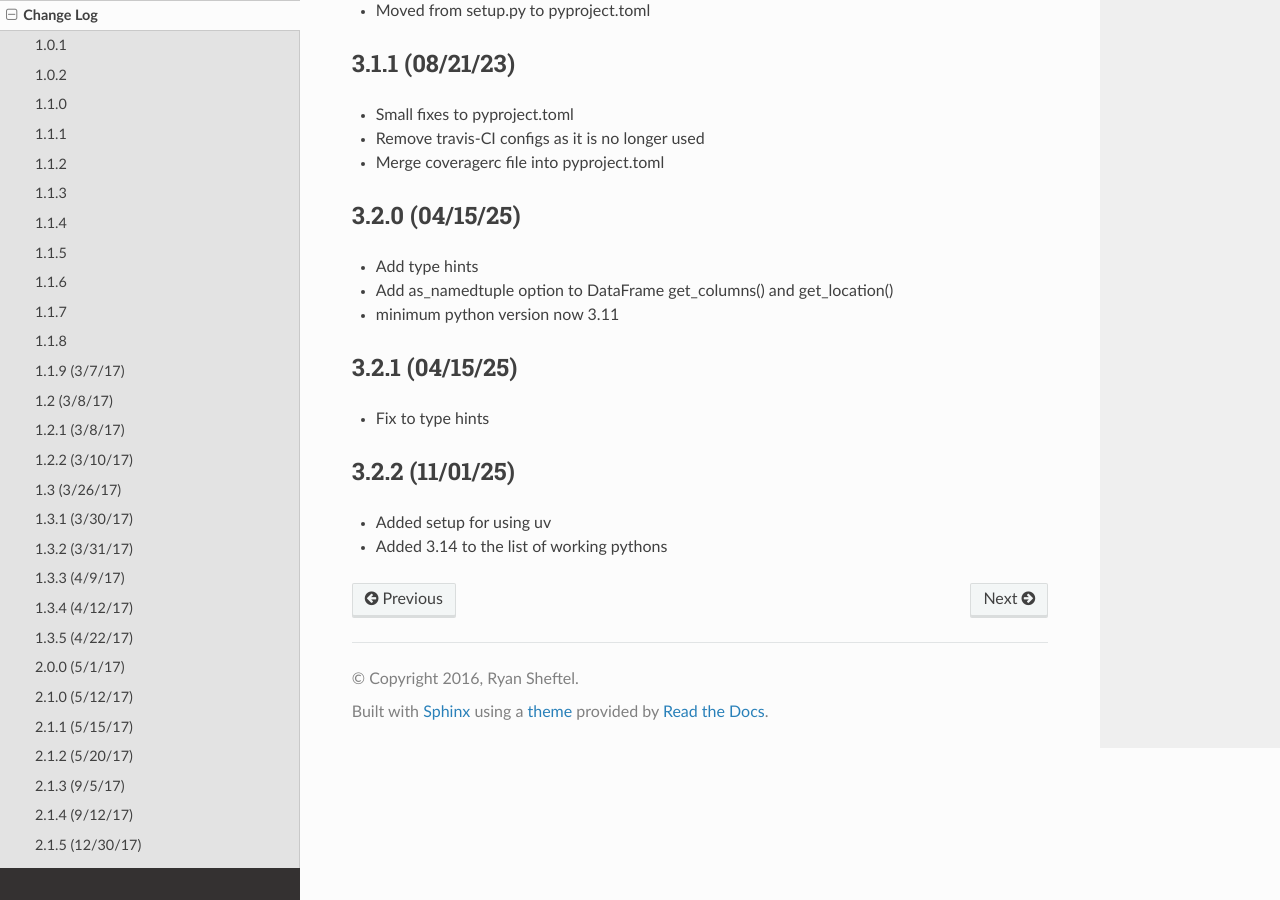
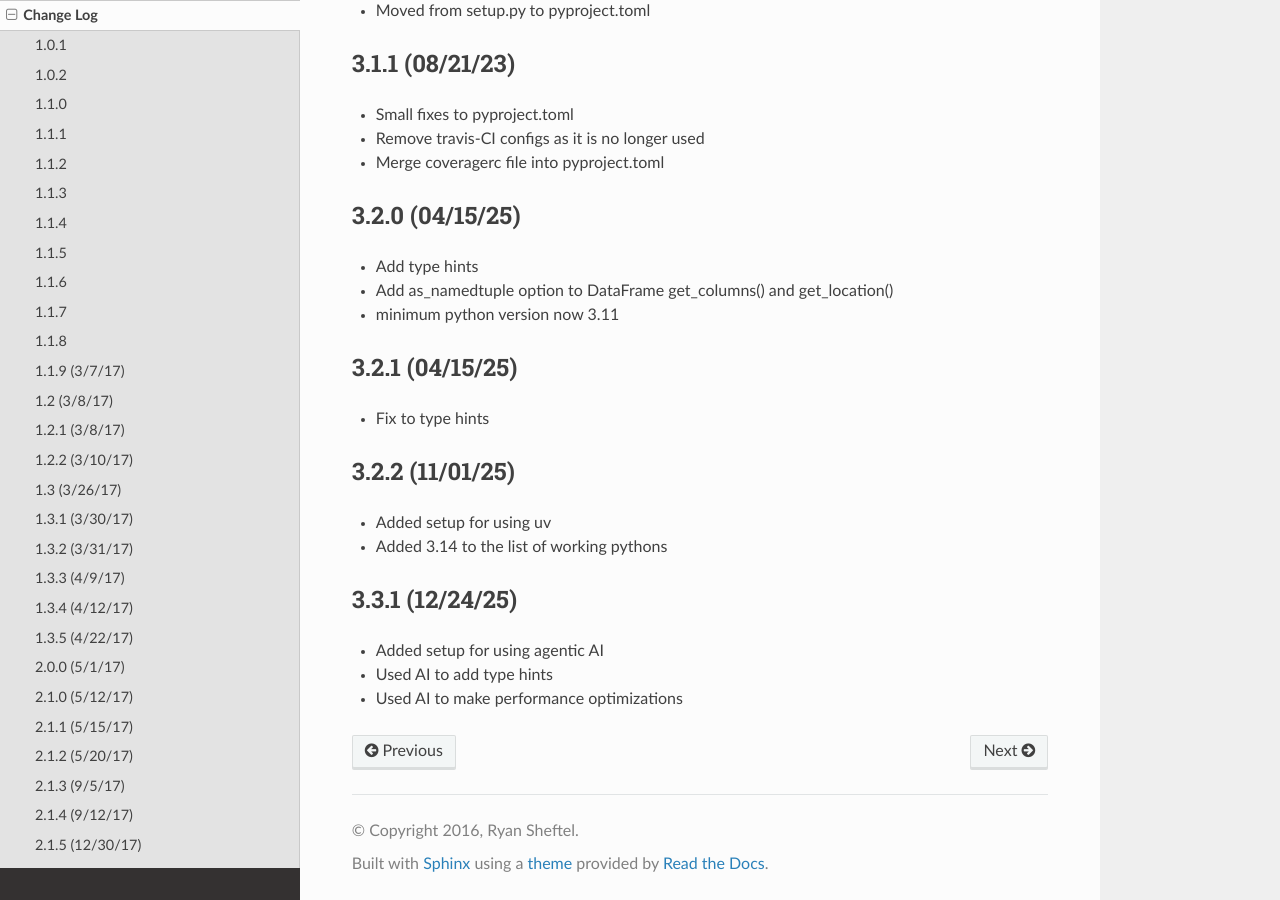
Before and after one commit to rsheftel/raccoon, a Sphinx documentation site: the page built from docs/change_log.rst, in a window 1280 px wide and 900 px high, scrolled down 4877 px. Built offline with Sphinx 7.4.7 and the Read the Docs theme 3.1.0, drawn with Linux system fonts in a browser that asks for light colours.

Commit message:
bump version and add to change log for 3.3.1

```diff
--- a/docs/change_log.rst
+++ b/docs/change_log.rst
@@ -198,3 +198,9 @@ an installation requirement.
 ~~~~~~~~~~~~~~~~
 - Added setup for using uv
 - Added 3.14 to the list of working pythons
+
+3.3.1 (12/24/25)
+~~~~~~~~~~~~~~~~
+- Added setup for using agentic AI
+- Used AI to add type hints
+- Used AI to make performance optimizations
--- a/pyproject.toml
+++ b/pyproject.toml
@@ -1,6 +1,6 @@
 [project]
 name = "raccoon"
-version = "3.3.0"
+version = "3.3.1"
 authors = [
     { name = "Ryan Sheftel", email = "rsheftel@alumni.upenn.edu" },
 ]
```
